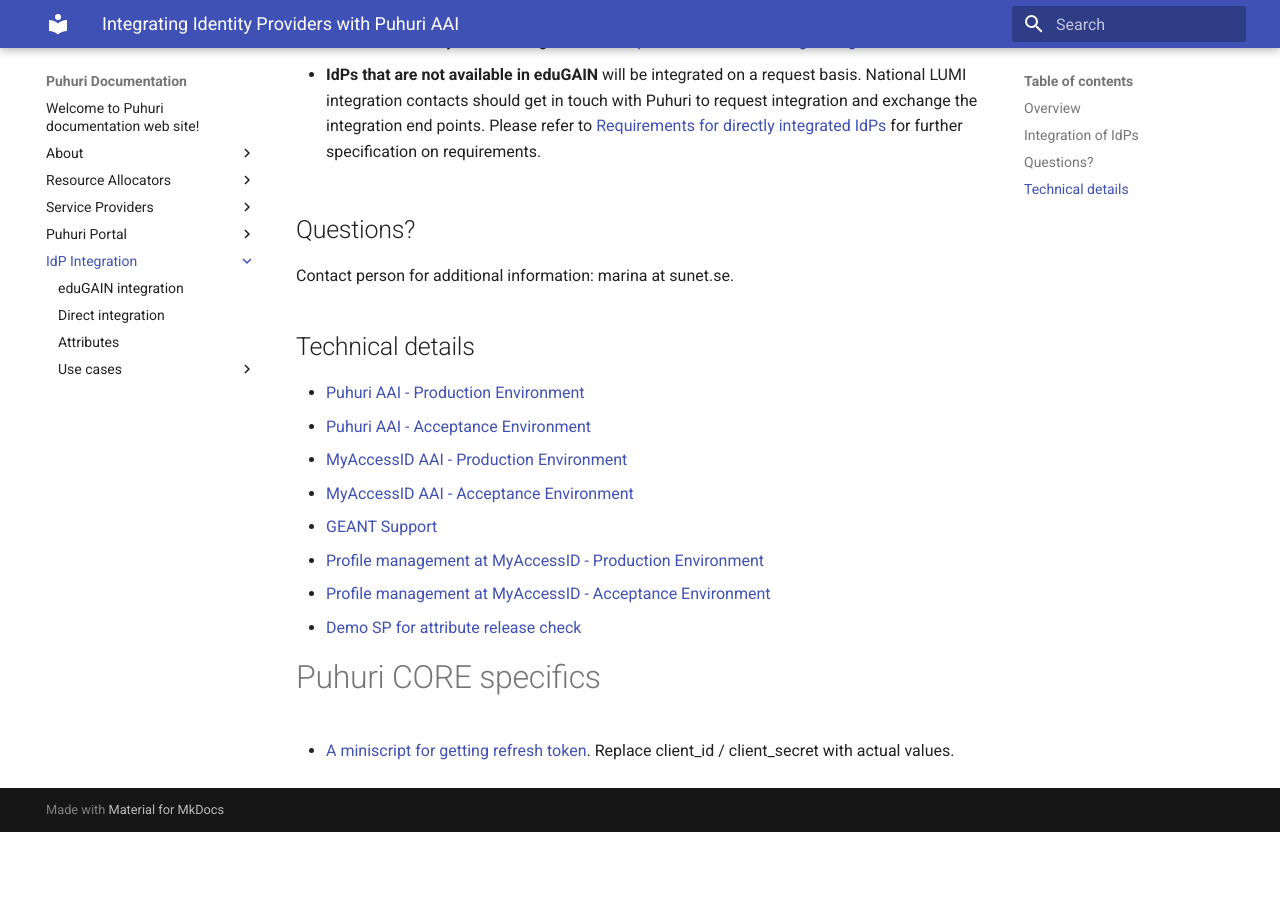
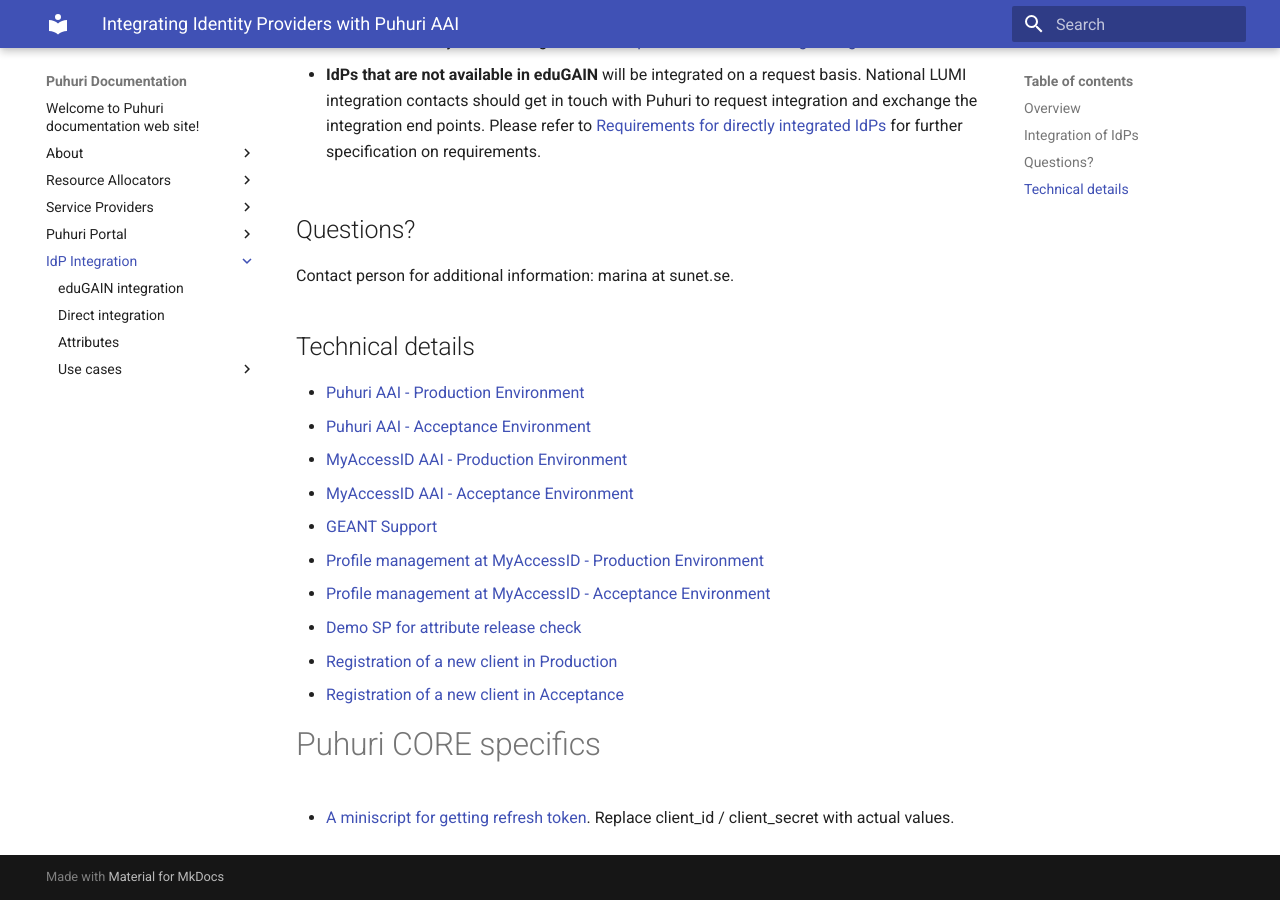
Before and after one commit to neicnordic/puhuri-web, an MkDocs documentation site: the page built from docs/idp_integration/index.md, in a window 1280 px wide and 900 px high, scrolled down 907 px. Built offline with MkDocs 1.6.1 and Material for MkDocs 9.7.7, drawn with Linux system fonts in a browser that asks for light colours; before the commit the page ends 1739 px from its top, so only the background shows below that.

Commit message:
Add links to registration pages

```diff
--- a/docs/idp_integration/index.md
+++ b/docs/idp_integration/index.md
@@ -35,6 +35,9 @@ Contact person for additional information: marina at sunet.se.
 - [Profile management at MyAccessID - Production Environment](https://mms.myaccessid.org/profile/)
 - [Profile management at MyAccessID - Acceptance Environment](https://mms.acc.myaccessid.org/profile/)
 - [Demo SP for attribute release check](https://myaccessid.devtest.eduteams.org/)
+- [Registration of a new client in Production](https://webapp.prod.puhuri.eduteams.org/sp_request)
+- [Registration of a new client in Acceptance](https://webapp.acc.puhuri.eduteams.org/sp_request)
+
 
 # Puhuri CORE specifics
 
```
